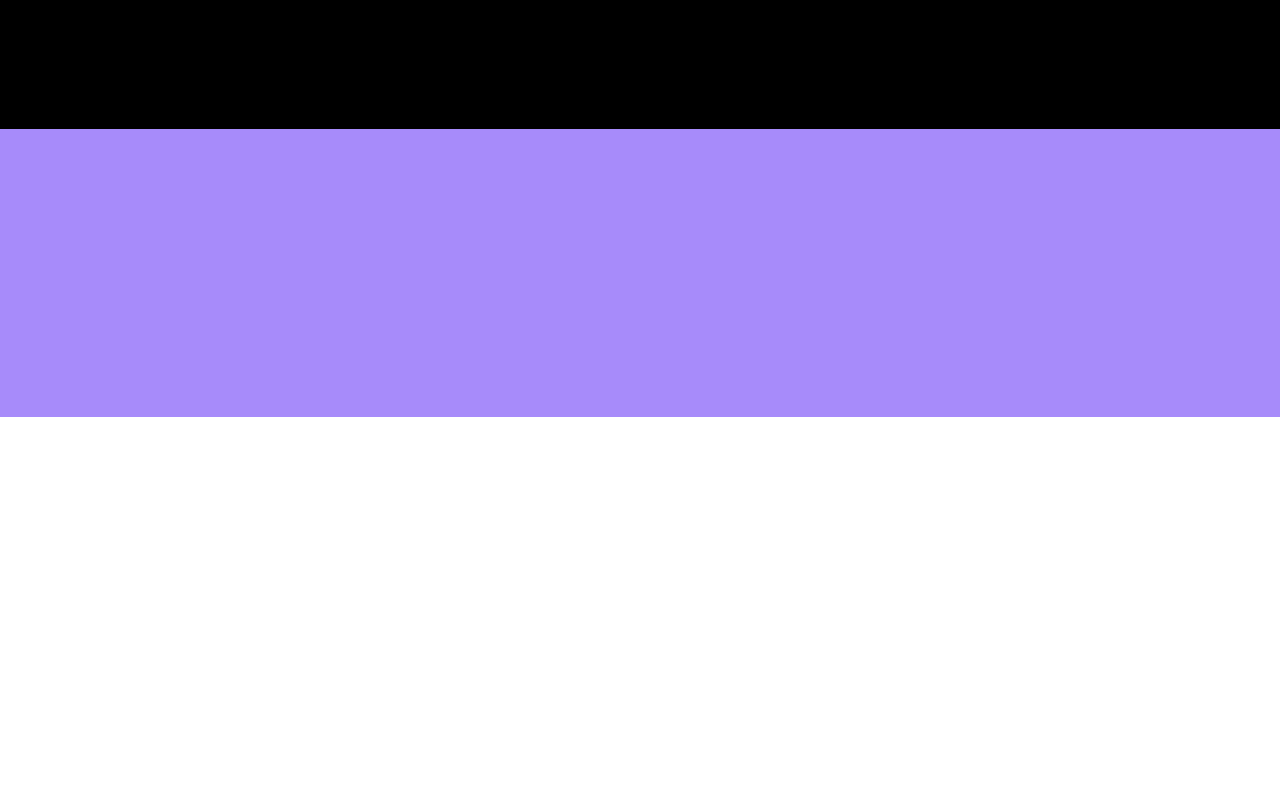
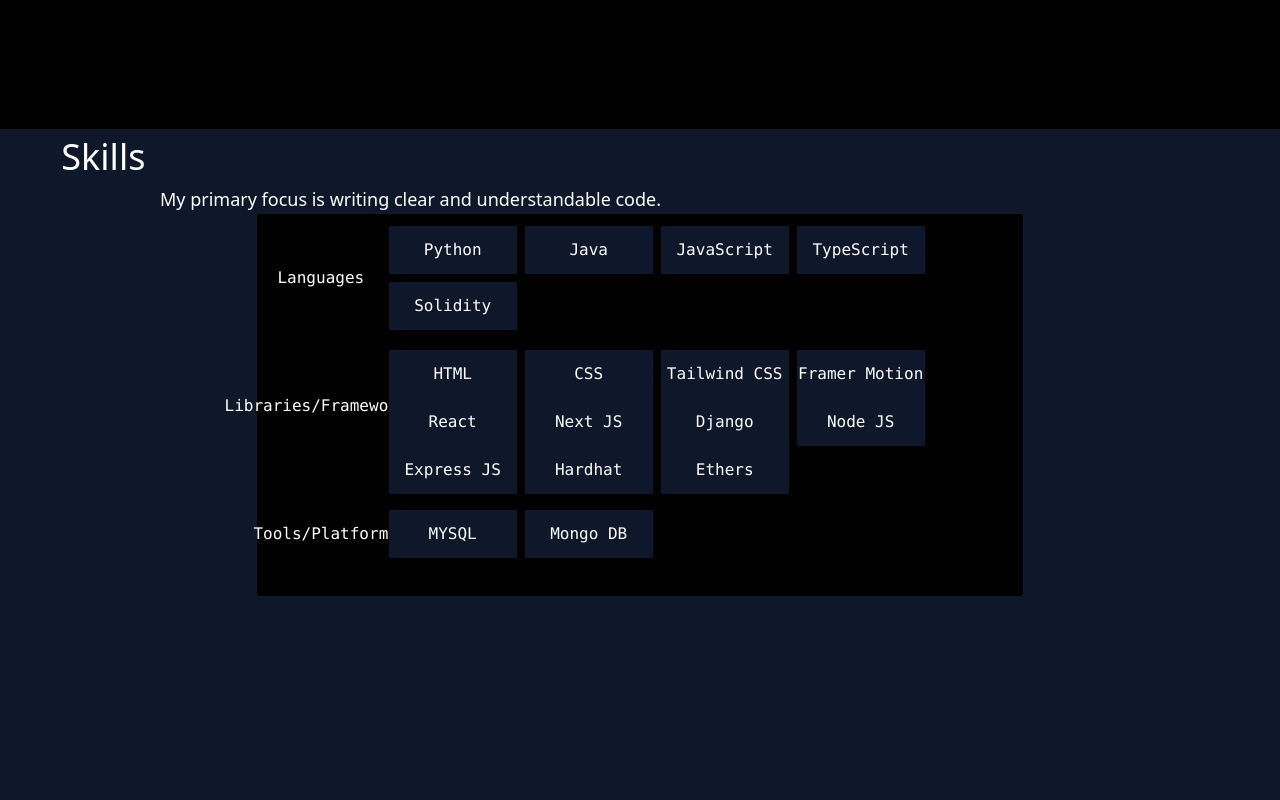
Before and after one commit to ShreyasGanesh911/Portfolio-2.0, a React (Create React App) app: page / in a window 1280 px wide. Shown: the part 1600-2400 px from the top of the page. Before the commit the page ends 2017 px from the top, so only its background shows below. Built offline with nearby package versions, Linux system fonts and the light colour scheme.

Commit message:
Added skill page

```diff
--- a/src/Pages/Skills.tsx
+++ b/src/Pages/Skills.tsx
@@ -1,9 +1,61 @@
 import React from 'react'
+import Card from '../Components/Card'
+import { motion } from 'framer-motion'
 
 export default function Skills() {
   return (
-    <div>
+    <section id='skills' className='page bg-slate-900 text-white flex items-center justify-start flex-col'>
+      <h1 className='w-11/12 text-4xl p-2 text-start '>Skills</h1>
+        <div className='w-3/4 '>
+        <p className='text-lg'>
+        My primary focus is writing clear and understandable code.
 
-    </div>
+        </p>
+        </div>
+
+      <div className='w-3/5 h-96 border rounded border-gray-900 bg-black  font-mono '>
+          <div className='w-100 flex'>
+            <motion.div className='w-1/6 h-32 displayFlex' whileHover={{color:'yellow'}}>
+              Languages
+            </motion.div>
+          <div className='w-5/6  h-28 my-2 flex flex-wrap justify-start items-center'>
+          <Card name='python'/>
+          <Card name='java'/>
+          <Card name='javaScript'/>
+          <Card name='typeScript'/>
+          <Card name='solidity'/>
+        </div>
+          </div>
+          <div className='w-100 flex'>
+            <motion.div className='w-1/6 h-32 displayFlex' whileHover={{color:'yellow'}}>
+            Libraries/Frameworks
+            </motion.div>
+          <div className='w-5/6  h-28 my-2 flex flex-wrap justify-start items-center'>
+          <Card name='HTML'/>
+          <Card name='CSS'/>
+          <Card name='Tailwind CSS'/>
+          <Card name='Framer motion'/>
+          <Card name='React'/>
+          <Card name='Next JS'/>
+
+          <Card name='Django'/>
+          <Card name='Node JS'/>
+          <Card name='Express JS'/>
+          <Card name='Hardhat'/>
+          <Card name='Ethers'/>
+        </div>
+          </div>
+          <div className='w-100 flex'>
+            <motion.div className='w-1/6 h-32 displayFlex' whileHover={{color:'yellow'}}>
+            Tools/Platform
+            </motion.div>
+          <div className='w-5/6 h-28 my-2 flex flex-wrap justify-start items-center'>
+          <Card name='MYSQL'/>
+          <Card name='Mongo DB'/>
+        </div>
+          </div>
+
+      </div>
+    </section>
   )
 }
```
